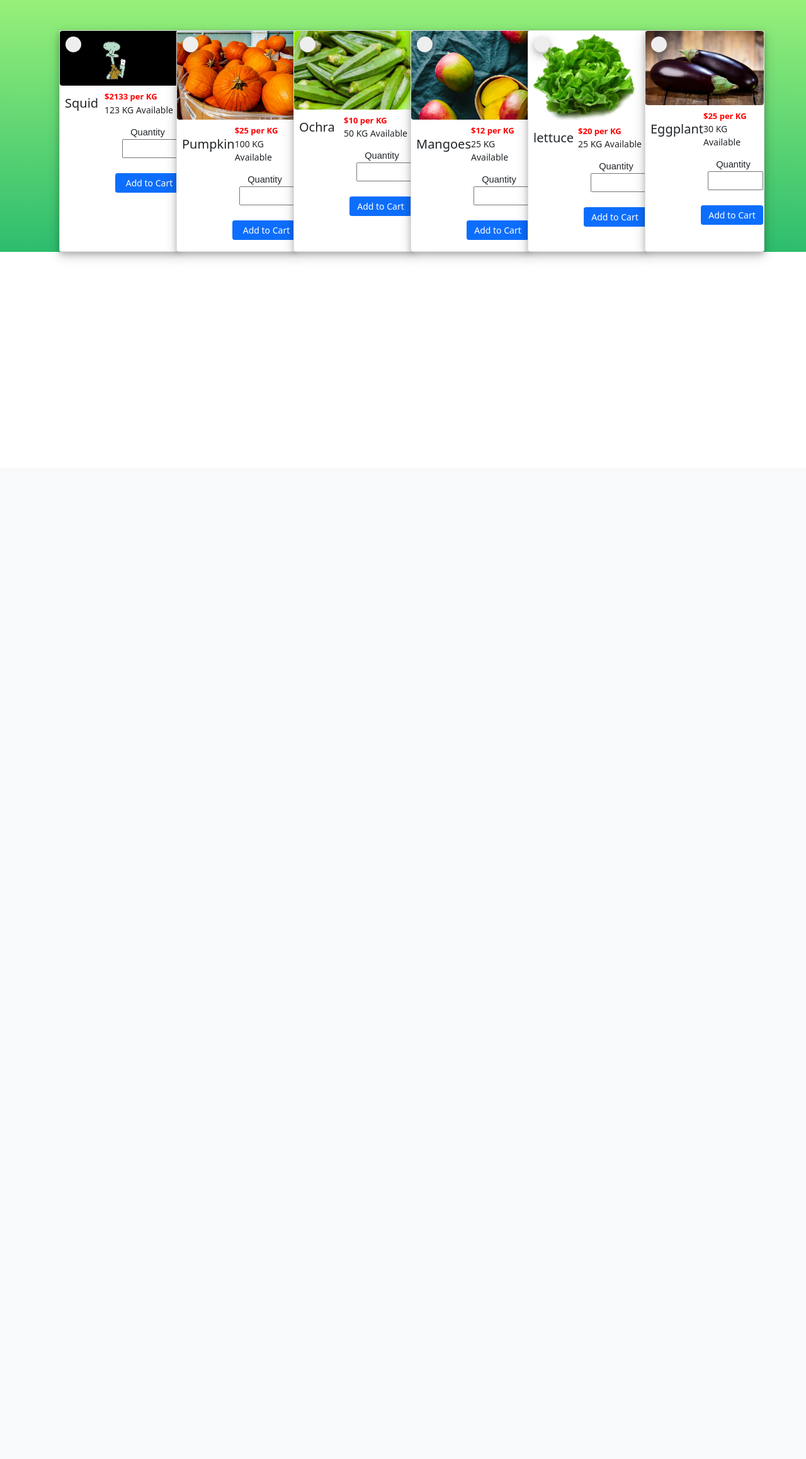
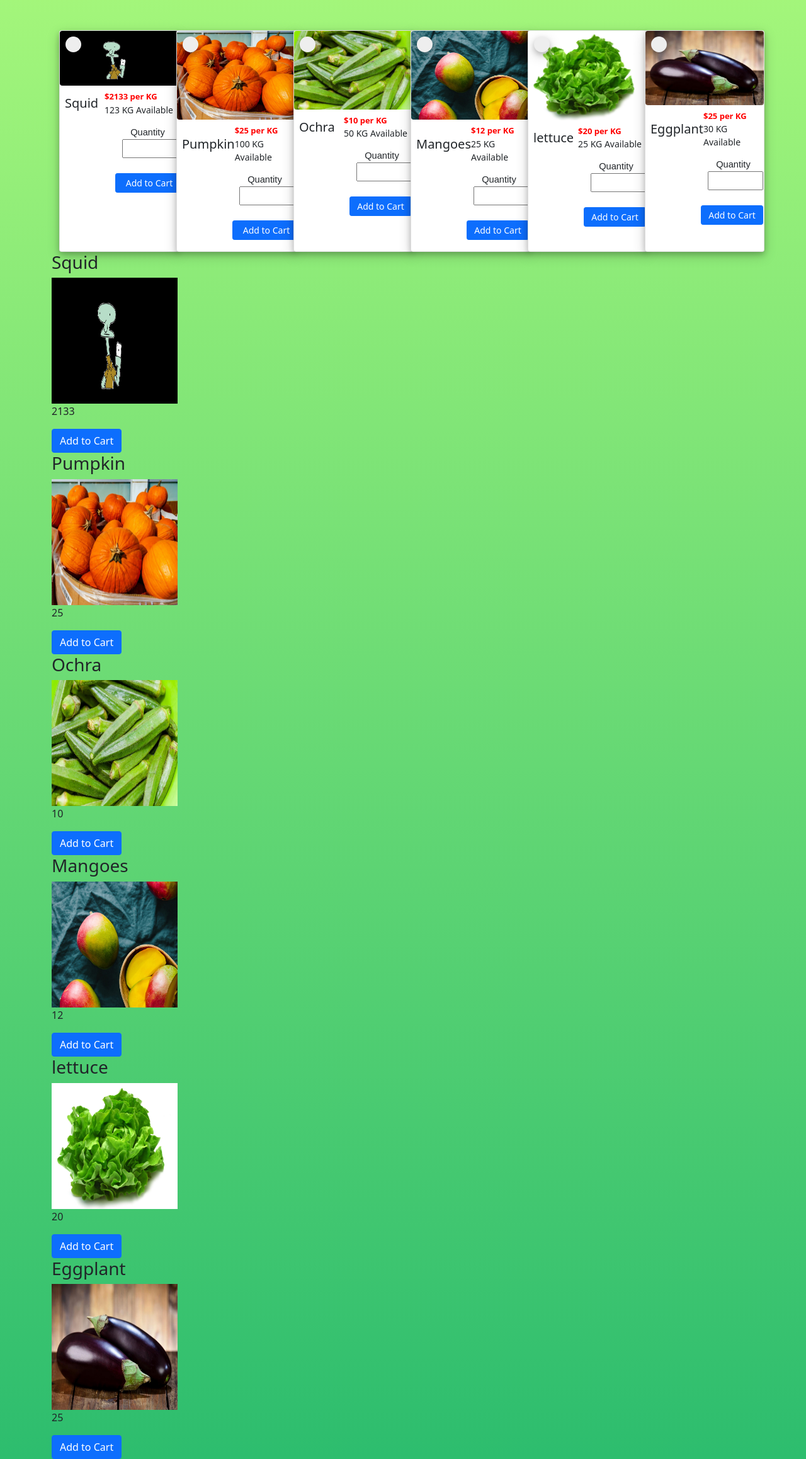
Before and after one commit to MatchHue/BackendGreenSystem, a Flask app: page / in a window 1280 px wide. Shown: the part 56-2373 px from the top of the page at 63% size. Before the commit the page ends 467 px from the top, so only its background shows below. Run offline with Flask 2, Linux system fonts and the light colour scheme; data comes from the database, SQL or seed files in the repository; some libraries are stand-ins or nearby versions.

Commit message:
cart second commit

```diff
--- a/main.py
+++ b/main.py
@@ -93,7 +93,7 @@ class Item(db.Model):
     quantity=db.Column(db.Integer,nullable=False)
     price=db.Column(db.Float,nullable=False)
     delivery=db.Column(db.String,nullable=False)
-    #cart_items=db.relationship('Item',backref='item')
+    cart_items=db.relationship('CartItem', backref='item')
 
 
     def toDict(self):
@@ -105,6 +105,9 @@ class Item(db.Model):
             'price':self.price
         }
 
+class CartItem(db.Model):
+    id = db.Column(db.Integer, primary_key=True)
+    product_id = db.Column(db.Integer, db.ForeignKey('item.id'))
 
 
 
@@ -389,16 +392,23 @@ def get_item_detail():
     }
     return item_details
 
-@app.route('/add_to_cart',methods=['POST'])
+@app.route('/add_to_cart', methods=['POST'])
+def add_to_cart(product_id):
+    product = item.query.filter(item.id == product_id)
+    cart_item = CartItem(product=product)
+    db.session.add(cart_item)
+    db.session.commit()
+
+#@app.route('/add_to_cart',methods=['POST'])
 #@login_required
-def add_to_cart():
-    cart={
-    "item_id": 1,
-    "name": "mango",
-    "price": "$3 per",
-    "image": "mango.png",
-    "quantity": 5
-    }
+#def add_to_cart():
+#    cart={
+#    "item_id": 1,
+#    "name": "mango",
+#    "price": "$3 per",
+#    "image": "mango.png",
+#    "quantity": 5
+#    }
 
     return jsonify(message='Item added'),cart
 
@@ -476,13 +486,5 @@ def map():
             }}
     return locations
 
-@app.route('/add_to_cart', methods=['POST'])
-def add_to_cart(product_id):
-    product = item.query.filter(item.id == product_id)
-    cart_item = CartItem(product=product)
-    db.session.add(cart_item)
-    db.session.commit()
-
-
 if __name__=="__main__":
     app.run(debug=True)
--- a/templates/index.html
+++ b/templates/index.html
@@ -58,4 +58,16 @@
      {%endfor%}
     </div>
 </div>
+
+{% for item in items %}
+      <div class="product-item">
+        <h3>{{ item.name }}</h3>
+        <img src="static/item_images/{{ item.image }}" alt="" width="200px" height="200px">
+        <p>{{ item.price}}</p>
+        <button onclick="addToCart(item.id)" type="button" class="btn btn-primary">Add to Cart</button>
+      </div>
+
+{% endfor %}
+
+
 {% endblock %}
--- a/templates/layout.html
+++ b/templates/layout.html
@@ -29,6 +29,12 @@
     {% endblock %}
     </div>
 
+    <script>
+      function addToCart(productId) {
+        fetch('/add_to_cart', {method: 'POST'})
+      }
+    </script>
+
 
     <!-- Optional JavaScript; choose one of the two! -->
 
--- a/templates/navbar.html
+++ b/templates/navbar.html
@@ -13,7 +13,7 @@
             <a class="nav-link" href="#">Link</a>
           </li>
           <li class="nav-item">
-            <a class="nav-link" href="#">Cart</a>
+            <a class="nav-link" href="/signup">Cart</a>
           </li>
           <li class="nav-item dropdown">
             <a class="nav-link dropdown-toggle" href="#" id="navbarDropdown" role="button" data-bs-toggle="dropdown" aria-expanded="false">
```
Also changed, not shown: templates/cart.html (+10 -1 lines), templates/listitem.html (+8 -0 lines).
